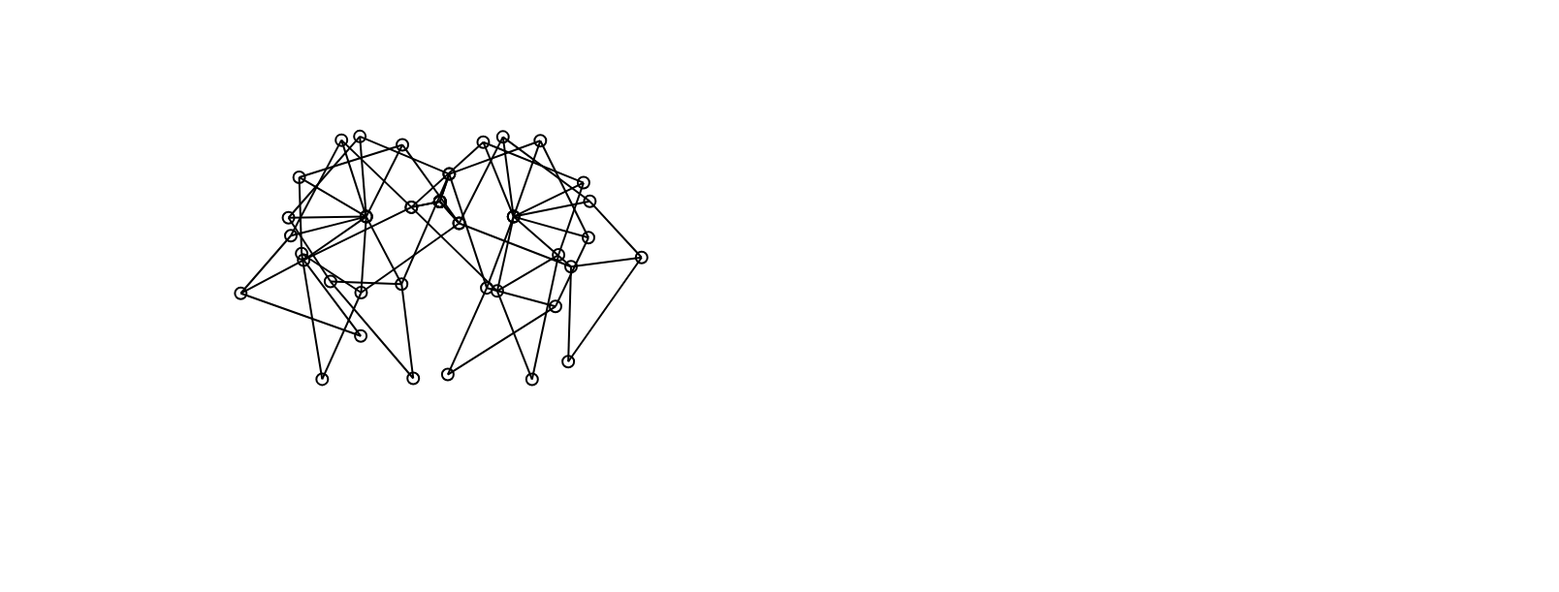
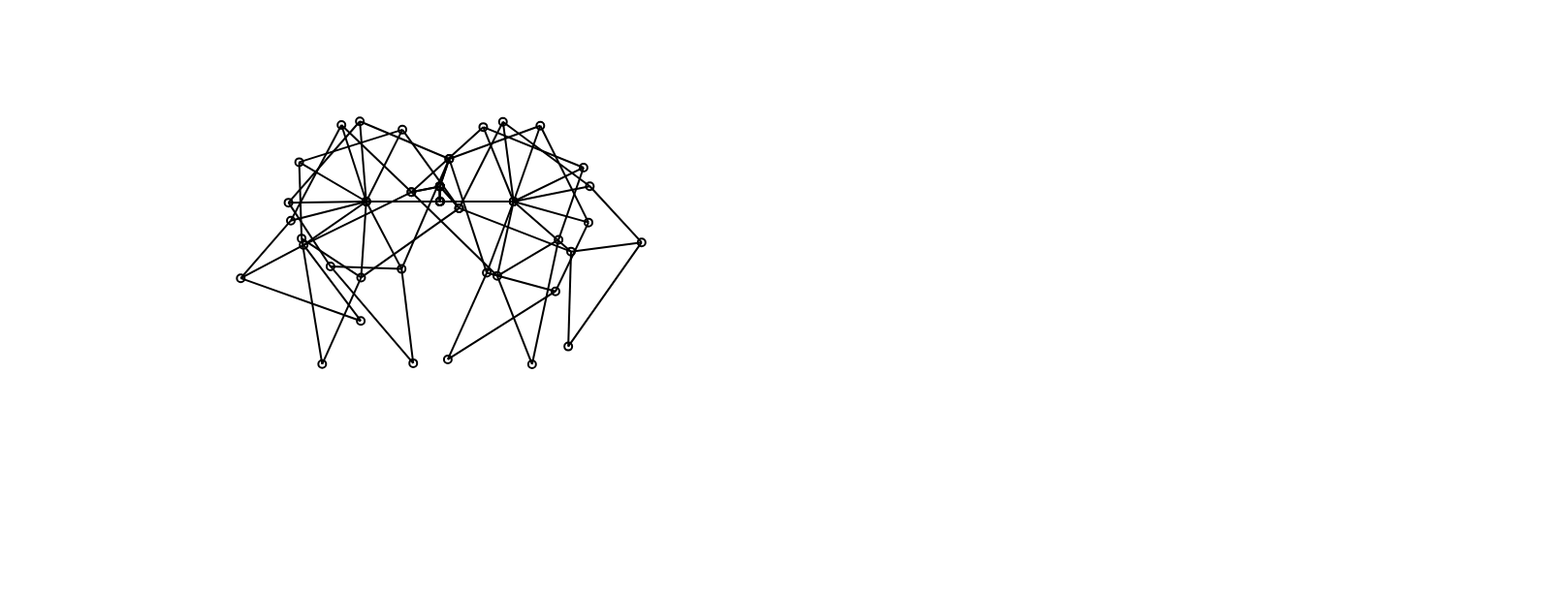
Before and after one commit to pieterdeschepper/strandbeest, a plain HTML site: page index.html in a window 1280 px wide. Shown: the whole page at 97% size, 1608 px wide, since content can reach past the window. Drawn offline with Linux system fonts and the light colour scheme.

Commit message:
clean up + document some of the code

```diff
--- a/index.html
+++ b/index.html
@@ -4,7 +4,7 @@
     <title>Strandbeest</title>
 </head>
 <body>
-   <canvas id="canvas" width="800" height="600"></canvas>
+   <canvas id="canvas" width="1600" height="1000"></canvas>
    <script src="src/main.js" type="module"></script>
 </body>
 </html>
--- a/src/leg.js
+++ b/src/leg.js
@@ -24,54 +24,61 @@ export class Leg {
   static number = 1;
 
   constructor(fixedPoint, rotation, mirrored, dna) {
-    this.number = Leg.number++;
-    this.fixedPoint = fixedPoint;
-    this.direction = mirrored ? -1 : 1;
+    this.number = Leg.number++; //Just used for labeling and debugging
+    this.fixedPoint = fixedPoint; //The point where the leg is attached (p0)
+    this.direction = mirrored ? -1 : 1; //Whether the leg is mirrored or not
     this.points = [];
     this.sticks = [];
-    this.dna = dna || Leg.HOLY_NUMBERS;
-    this.rotationOffset = rotation || 0;
-    this.rotation = 0;
-    this.speed = 0.01;
+    this.dna = dna || Leg.HOLY_NUMBERS; //If you want to specify your own dna instead of the HOLY NUMBERS
+    this.rotationOffset = rotation || 0; //Initial starting position of the leg
+    this.rotation = 0; //Current rotation of the motor
     this.calculateLeg();
-    // this.printLenghts();
     this.trace = [];
   }
 
+  /**
+   * This function will use trigonometry to calculate the position of all the points in the leg
+   *
+   * The leg is composed by 9 points and 13 sticks as visualised in the "diagram" under img/leg.png
+   */
   calculateLeg() {
     this.points = [];
     this.sticks = [];
+    const { a, b, c, d, e, f, g, h, i, j, k, l, m } = this.dna;
+
+    const p0 = this.fixedPoint;
+    p0.lock();
+    this.points.push(p0);
+
     //Set position p1
-    const p1 = this.fixedPoint;
+    const p1 = new Point(p0.location.subtract(new Vector(0, l)));
     p1.lock();
     this.points.push(p1);
+    this.sticks.push({ name: "l", stick: new Stick(p0, p1) });
 
-    const p2 = new Point(
-      p1.location
-        .add(new Vector(this.direction * -this.dna.a, 0))
-        .add(new Vector(0, this.dna.l)),
-      true
-    );
+    const p2 = new Point(p0.location.add(new Vector(this.direction * -a, 0)));
+    p2.lock();
     this.points.push(p2);
+    this.sticks.push({ name: "a", stick: new Stick(p0, p2) });
 
     const p3 = new Point(
-      p1.location.add(new Vector(0, -this.dna.m).rotate(this.rotation)),
-      true
+      p1.location.add(new Vector(0, -m).rotate(this.rotation))
     );
+    p3.lock(); //"Locked", since its position is set by the rotation of the leg (by the "motor")
     this.points.push(p3);
     this.sticks.push({ name: "m", stick: new Stick(p1, p3) });
 
+    //Calculate angle of p2 to p3
     const theta1 = Math.atan2(
-      this.dna.l + Math.cos(this.rotation) * this.dna.m,
-      this.dna.a + this.direction * Math.sin(this.rotation) * this.dna.m
+      l + Math.cos(this.rotation) * m,
+      a + this.direction * Math.sin(this.rotation) * m
     );
 
     //Calculate position of p4
-    let a = Vector.dist(p2.location, p3.location);
-    let b = this.dna.b;
-    let c = this.dna.j;
-    const thetaP4a = Math.acos((a ** 2 + b ** 2 - c ** 2) / (2 * a * b));
-    const thetaP4 = theta1 + thetaP4a;
+    let w = Vector.dist(p2.location, p3.location); //Imaginary line between p2 and p3
+    const thetaP4a = Math.acos((w ** 2 + b ** 2 - j ** 2) / (2 * w * b)); // Use cosine rule to calculate angle w to b
+    const thetaP4 = theta1 + thetaP4a; // Total angle from a to b
+    //Calculate position of p4 relative to p2
     const p4 = new Point(
       new Vector(
         p2.location.x + this.direction * b * Math.cos(thetaP4),
@@ -83,31 +90,27 @@ export class Leg {
     this.sticks.push({ name: "j", stick: new Stick(p3, p4) });
 
     //Calculate position of p5
-    a = this.dna.d;
-    b = this.dna.b;
-    c = this.dna.e;
-    const thetaP5 =
-      thetaP4 + Math.acos((a ** 2 + b ** 2 - c ** 2) / (2 * a * b));
+    const thetaP5a = Math.acos((d ** 2 + b ** 2 - e ** 2) / (2 * d * b)); // Use cosine rule to calculate angle b to d
+    const thetaP5 = thetaP4 + thetaP5a; // Total angle from a to d
+    //Calculate position of p5 relative to p2
     const p5 = new Point(
       new Vector(
-        p2.location.x + this.direction * a * Math.cos(thetaP5),
-        p2.location.y - a * Math.sin(thetaP5)
+        p2.location.x + this.direction * d * Math.cos(thetaP5),
+        p2.location.y - d * Math.sin(thetaP5)
       )
     );
     this.points.push(p5);
     this.sticks.push({ name: "d", stick: new Stick(p2, p5) });
     this.sticks.push({ name: "e", stick: new Stick(p4, p5) });
 
-    // //Calculate position of p6
-    a = Vector.dist(p2.location, p3.location);
-    b = this.dna.c;
-    c = this.dna.k;
-    const thetaP6 =
-      Math.acos((a ** 2 + b ** 2 - c ** 2) / (2 * a * b)) - theta1;
+    //Calculate position of p6
+    const thetaP6a = Math.acos((w ** 2 + c ** 2 - k ** 2) / (2 * w * c)); // Use cosine rule to calculate angle w to c
+    const thetaP6 = thetaP6a - theta1; //Total angle from a to c
+    //Calculate position of p6 relative to p2
     const p6 = new Point(
       new Vector(
-        p2.location.x + this.direction * b * Math.cos(thetaP6),
-        p2.location.y + b * Math.sin(thetaP6)
+        p2.location.x + this.direction * c * Math.cos(thetaP6),
+        p2.location.y + c * Math.sin(thetaP6)
       )
     );
     this.points.push(p6);
@@ -115,40 +118,35 @@ export class Leg {
     this.sticks.push({ name: "k", stick: new Stick(p3, p6) });
 
     // //Calculate position of p7
-    a = Vector.dist(p5.location, p6.location);
-    b = this.dna.d;
-    c = this.dna.c;
-    const thetaP7a = Math.acos((a ** 2 + b ** 2 - c ** 2) / (2 * a * b));
+    let v = Vector.dist(p5.location, p6.location); //Imaginary line between p5 and p6
+    const thetaP7a = Math.acos((v ** 2 + d ** 2 - c ** 2) / (2 * v * d)); //Cosine rule to calculate angle d to v
+    const thetaP7b = Math.acos((v ** 2 + f ** 2 - g ** 2) / (2 * v * f)); //Cosine rule to calculate angle v to f
 
-    a = Vector.dist(p5.location, p6.location);
-    b = this.dna.f;
-    c = this.dna.g;
-    const thetaP7b = Math.acos((a ** 2 + b ** 2 - c ** 2) / (2 * a * b));
-    const thetaP7 = thetaP7a + thetaP7b;
-    let dir = p2.location.subtract(p5.location).normalize();
+    const thetaP7 = thetaP7a + thetaP7b; //Total angle from d to f
+    //Calculate position of p7 relative to p5
+    let dir = p2.location.subtract(p5.location).normalize(); //Get direction vector from p5 to p2
     const p7 = new Point(
-      p5.location.add(dir.rotate(this.direction * thetaP7).scale(this.dna.f))
+      p5.location.add(dir.rotate(this.direction * thetaP7).scale(f)) //Rotate the direction vector by the angle from d to f and scale it by f
     );
     this.points.push(p7);
     this.sticks.push({ name: "f", stick: new Stick(p5, p7) });
     this.sticks.push({ name: "g", stick: new Stick(p6, p7) });
 
     // //Calculate position of p8
-    a = this.dna.g;
-    b = this.dna.h;
-    c = this.dna.i;
-    const thetaP8 = Math.acos((a ** 2 + b ** 2 - c ** 2) / (2 * a * b));
-    dir = p6.location.subtract(p7.location).normalize();
+    const thetaP8 = Math.acos((g ** 2 + h ** 2 - i ** 2) / (2 * g * h)); //Cosine rule to calculate angle g to h
+    // //Calculate position of p8 relative to p7
+    dir = p6.location.subtract(p7.location).normalize(); //Get direction vector from p7 to p6
     const p8 = new Point(
-      p7.location.add(dir.rotate(this.direction * thetaP8).scale(this.dna.h))
+      p7.location.add(dir.rotate(this.direction * thetaP8).scale(h)) //Rotate the direction vector by the angle from g to h and scale it by h
     );
     this.points.push(p8);
     this.sticks.push({ name: "h", stick: new Stick(p7, p8) });
     this.sticks.push({ name: "i", stick: new Stick(p6, p8) });
-
-    // this.printLenghts();
   }
 
+  /**
+   * Debug function: this function will print the length of all the sticks in the leg
+   */
   printLenghts() {
     this.sticks.sort((a, b) => {
       return a.name > b.name ? 1 : -1;
@@ -165,16 +163,16 @@ export class Leg {
   update(rotation) {
     this.rotation = this.rotationOffset + rotation;
     this.calculateLeg();
-    // this.trace.push(this.points[7].location);
-    // for (const p of this.points) {
-    //   p.update();
-    // }
-    // for (const s of this.sticks) {
-    //   s.stick.update();
-    // }
+    this.trace.push(this.points[this.points.length - 1].location);
+    for (const p of this.points) {
+      p.update();
+    }
+    for (const s of this.sticks) {
+      s.stick.update();
+    }
   }
 
-  draw(ctx) {
+  draw(ctx, showTrace = false) {
     let i = 1;
     for (const p of this.points) {
       p.draw(ctx, i++);
@@ -182,13 +180,19 @@ export class Leg {
     for (const s of this.sticks) {
       s.stick.draw(ctx, s.name);
     }
-    // ctx.strokeStyle = "green";
-    // ctx.beginPath();
-    // ctx.moveTo(this.trace[0].x, this.trace[0].y);
-    // for (let i = 1; i < this.trace.length; i++) {
-    //   ctx.lineTo(this.trace[i].x, this.trace[i].y);
-    // }
-    // ctx.stroke();
-    // ctx.closePath();
+    if (showTrace) {
+      this.drawTrace(ctx);
+    }
+  }
+
+  drawTrace(ctx) {
+    ctx.strokeStyle = "green";
+    ctx.beginPath();
+    ctx.moveTo(this.trace[0].x, this.trace[0].y);
+    for (let i = 1; i < this.trace.length; i++) {
+      ctx.lineTo(this.trace[i].x, this.trace[i].y);
+    }
+    ctx.stroke();
+    ctx.closePath();
   }
 }
--- a/src/main.js
+++ b/src/main.js
@@ -23,7 +23,7 @@ class Main {
       this.strandBeest.motorPosition.location.x > this.canvas.width / 2 - 110 ||
       this.strandBeest.motorPosition.location.x < 110
     ) {
-      this.strandBeest.setSpeed(-this.strandBeest.speed);
+      this.strandBeest.setSpeed(-this.strandBeest.speed); // Move strandbeest back and forth
     }
   }
 
--- a/src/point.js
+++ b/src/point.js
@@ -27,10 +27,11 @@ export class Point {
     ctx.fillStyle = "red";
     ctx.strokeStyle = "black";
     ctx.beginPath();
-    ctx.arc(this.location.x, this.location.y, 3, 0, Math.PI * 2);
+    ctx.arc(this.location.x, this.location.y, 2, 0, Math.PI * 2);
     ctx.stroke();
     // ctx.font = "10px Arial";
-    // ctx.fillText(i, this.location.x, this.location.y);
+    // ctx.textBaseline = "bottom";
+    // ctx.fillText(" " + i, this.location.x, this.location.y);
     ctx.closePath();
   }
 }
--- a/src/strandbeest.js
+++ b/src/strandbeest.js
@@ -21,7 +21,7 @@ export class StrandBeest {
 
   update() {
     this.rotation += this.speed;
-    this.motorPosition.location.x += this.speed * 25;
+    this.motorPosition.location.x += this.speed * 25; //Fake movement
     for (const leg of this.legs) {
       leg.update(this.rotation);
     }
```
Also changed, not shown: img/leg.png (added).
